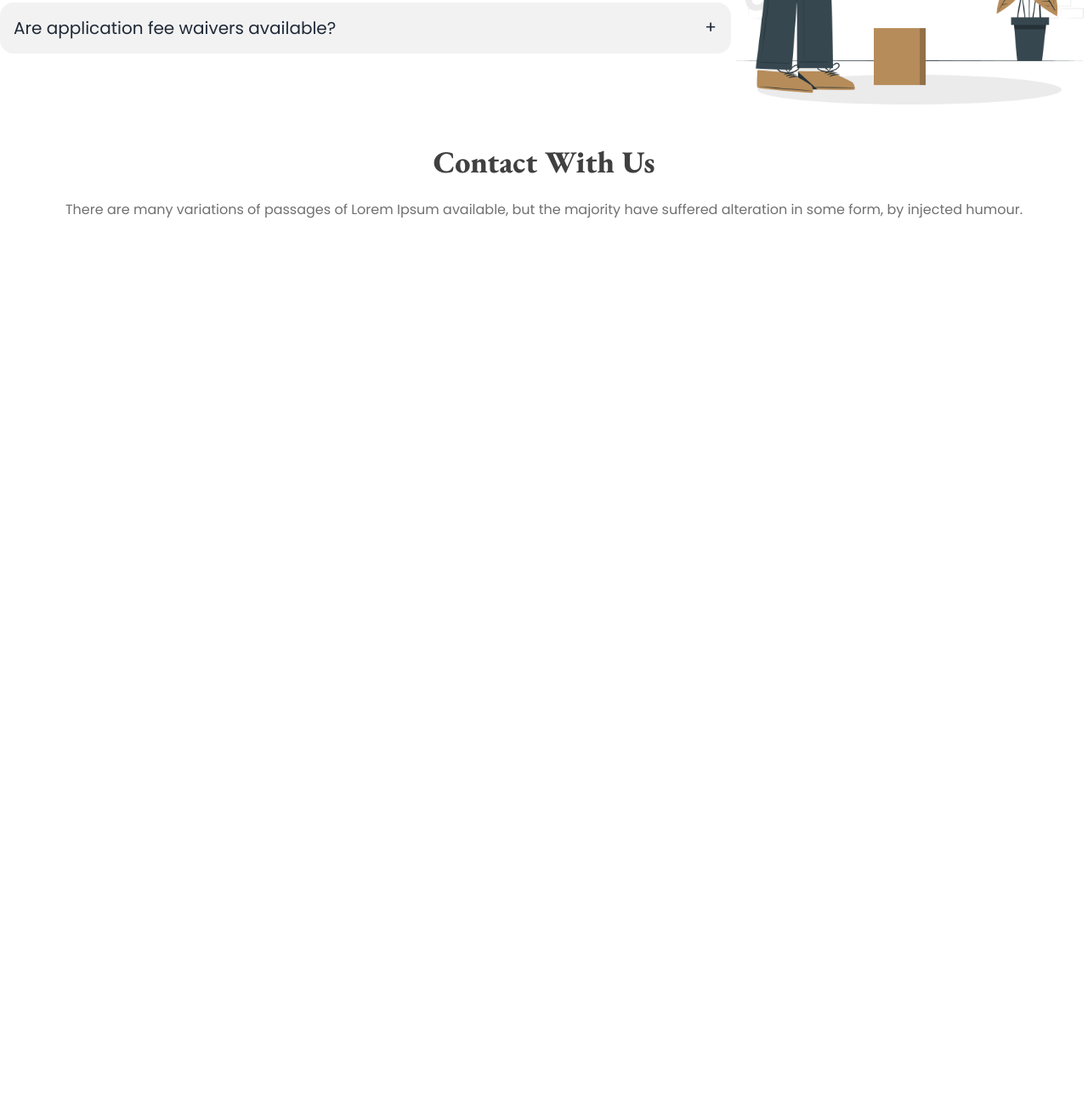
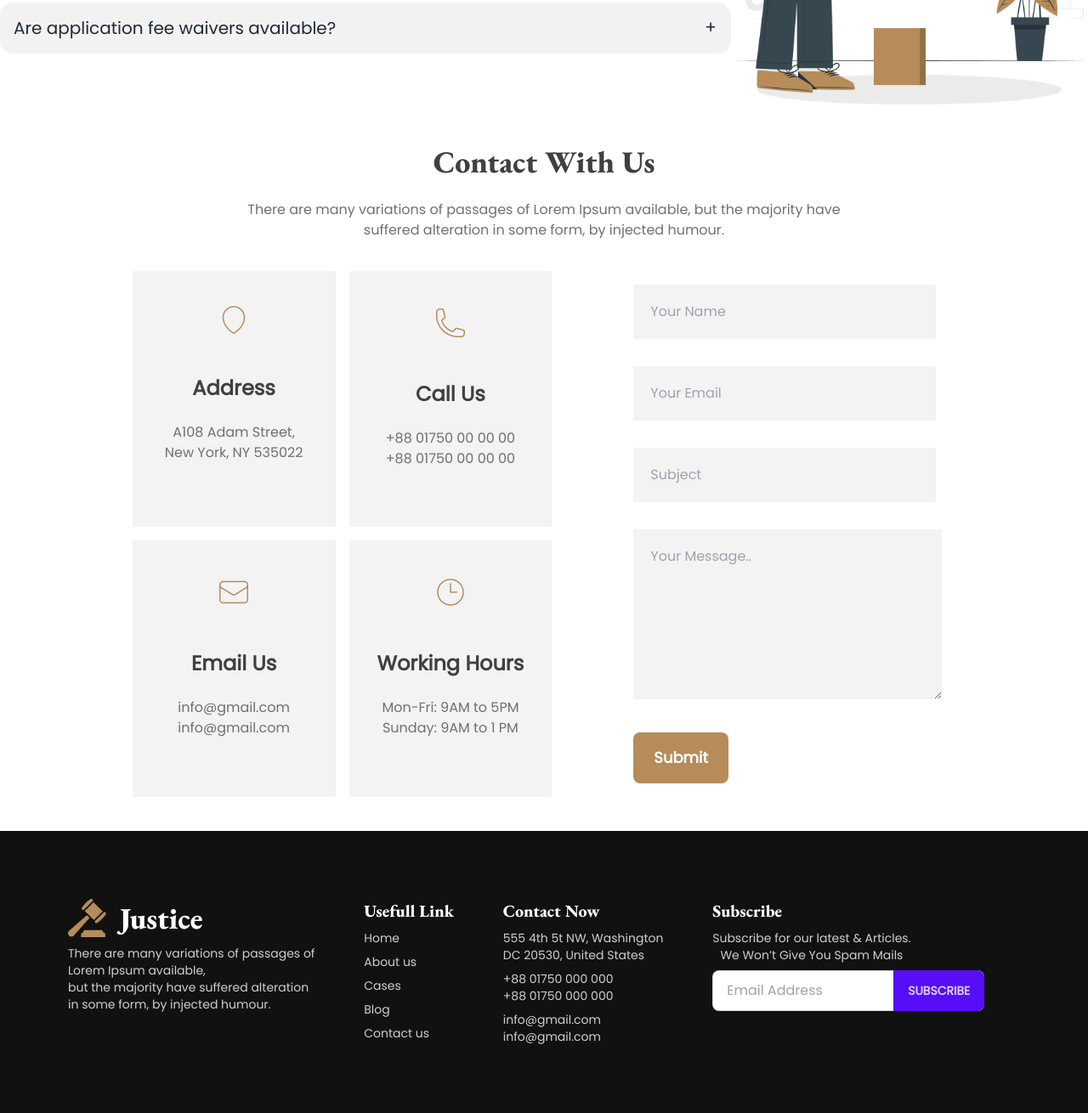
Before and after one commit to sumaiyasinja/legal-support-plus, a plain HTML site: page index.html in a window 1280 px wide. Shown: the part 3514-4824 px from the top of the page at 85% size. Before the commit the page ends 3829 px from the top, so only its background shows below. Drawn offline with nearby package versions, Linux system fonts and the light colour scheme.

Commit message:
all section Added

```diff
--- a/index.html
+++ b/index.html
@@ -23,8 +23,11 @@
             colors: {
               clifford: '#da373d',
               'primary-color': '#B68C5A',
+              'Dark1' : '#111111',
               'Dark2' : '#414040',
               'Dark3' : '#707070',
+              'Dark4' : '#A0A0A0',
+              'Dark5' : '#CFCFCF',
               'Dark7' : '#F3F3F3',
             }
 
@@ -300,20 +303,112 @@
 <!-- Contact With Us section -->
 <section class="container mx-auto my-10">
   <h1 class="headings text-Dark2 text-4xl text-center p-2">Contact With Us</h1>
-  <p class="text-Dark3 text-center text-base p-4">There are many variations of passages of Lorem Ipsum available, but the majority have suffered alteration in some form, by injected humour.</p>
-  <div class="flex justify-center">
+  <p class="text-Dark3 text-center text-base p-4 mb-5">There are many variations of passages of Lorem Ipsum available, but the majority have <br> suffered alteration in some form, by injected humour.</p>
+
+  <div class="flex justify-center gap-20">
 
 <!-- card container -->
-  <div>
+  <div class="grid grid-cols-2 gap-4">
+      <!-- CARD 1 -->
+      <div class="card bg-Dark7 border border-transparent rounded-none hover:border-[#E7E7E7] bg-gradient-to-b hover:from-[#F3F3F3] hover:to-transparent">
+        <figure class="px-10 pt-10 mb-4">
+          <img src="./images/address.png" alt="address" class="rounded-xl" />
+        </figure>
+        <div class="card-body items-center text-center">
+          <h2 class="card-title mb-4 text-2xl text-Dark2">Address</h2>
+          <p class="text-base	 mb-6 text-Dark3">A108 Adam Street,<br>
+            New York, NY 535022</p>
+        </div>
+      </div>
+      <!-- CARD 2 -->
+      <div class="card bg-Dark7 border border-transparent rounded-none hover:border-[#E7E7E7] bg-gradient-to-b hover:from-[#F3F3F3] hover:to-transparent">
+        <figure class="px-10 pt-10 mb-4">
+          <img src="./images/call.png" alt="address" class="rounded-xl" />
+        </figure>
+        <div class="card-body items-center text-center">
+          <h2 class="card-title mb-4 text-2xl  text-Dark2">Call Us</h2>
+          <p class="text-base	 mb-6 text-Dark3">+88 01750 00 00 00 <br>
+            +88 01750 00 00 00</p>
+        </div>
+      </div>
+      <!-- CARD 3 -->
+      <div class="card bg-Dark7 border border-transparent rounded-none hover:border-[#E7E7E7] bg-gradient-to-b hover:from-[#F3F3F3] hover:to-transparent">
+        <figure class="px-10 pt-10 mb-4">
+          <img src="./images/email.png" alt="address" class="rounded-xl" />
+        </figure>
+        <div class="card-body items-center text-center">
+          <h2 class="card-title mb-4 text-2xl text-Dark2">Email Us</h2>
+          <p class="text-base mb-6 text-Dark3">info@gmail.com <br>
+            info@gmail.com</p>
+        </div>
+      </div>
+      <!-- CARD 4 -->
+      <div class="card bg-Dark7 border border-transparent rounded-none hover:border-[#E7E7E7] bg-gradient-to-b hover:from-[#F3F3F3] hover:to-transparent">
+        <figure class="px-10 pt-10 mb-4">
+          <img src="./images/time.png" alt="address" class="rounded-xl" />
+        </figure>
+        <div class="card-body items-center text-center">
+          <h2 class="card-title mb-4 text-2xl text-Dark2">Working Hours</h2>
+          <p class="text-base	mb-6 text-Dark3">Mon-Fri: 9AM to 5PM <br>
+            Sunday: 9AM to 1 PM</p>
+        </div>
+      </div>
 
   </div>
 <!-- form container -->
-  <div>
+<div>
+<div class="flex-1">
+  <form>
+    <input type="text" id="fname" name="firstname" placeholder="Your Name" class="bg-Dark7 p-5 m-4"><br>
+    <input type="email" id="email" name="email" placeholder="Your Email" class="bg-Dark7 p-5 m-4"><br>
+    <input type="text" id="Subject" name="Subject" placeholder="Subject" class="bg-Dark7 p-5 m-4">
+    <br>
+    <textarea id="msg" name="Message" placeholder="Your Message.." style="height:200px" class="bg-Dark7 p-5 m-4 pr-12"></textarea>
+    <br>
+    <button class="font-semibold	text-white text-lg bg-primary-color rounded-lg px-6 py-4 m-4">Submit</button>
+  </form>
+</div>
+</div>
 
-  </div>
 </div>
 </section>
 </main>
-
+    <!-- main section ended -->
+    <!-- footer start -->
+    <footer class="container mx-auto mt-10 footer p-20 bg-Dark1 text-base-content">
+      <div>
+        <img src="./images/logo.png" alt="">
+        <p class="text-Dark5">There are many variations of passages of <br> Lorem Ipsum available, <br>but the majority have suffered alteration <br> in some form, by injected humour.</p>
+      </div>
+      <div>
+        <span class="headings text-xl text-white">Usefull Link</span>
+        <a class="link link-hover text-Dark5">Home</a>
+        <a class="link link-hover text-Dark5">About us</a>
+        <a class="link link-hover text-Dark5">Cases</a>
+        <a class="link link-hover text-Dark5">Blog</a>
+        <a class="link link-hover text-Dark5">Contact us</a>
+      </div>
+      <div>
+        <span class="headings text-xl text-white">Contact Now</span>
+        <a class="link link-hover text-Dark5">555 4th 5t NW, Washington <br>
+          DC 20530, United States</a>
+        <a class="link link-hover text-Dark5">+88 01750 000 000 <br>
+          +88 01750 000 000</a>
+        <a class="link link-hover text-Dark5">info@gmail.com <br>
+          info@gmail.com</a>
+      </div>
+      <!-- subscribe box -->
+      <div>
+        <span class="headings text-xl text-white">Subscribe</span>
+        <p class="text-Dark5 text-center">Subscribe for our latest & Articles. <br>We Won’t Give You  Spam Mails</p>
+        <div class="form-control w-80">
+          <div class="relative">
+            <input type="text" placeholder="Email Address" class="input input-bordered w-full pr-16" />
+            <button class="btn btn-primary absolute top-0 right-0 rounded-l-none">Subscribe</button>
+          </div>
+        </div>
+      </div>
+    </footer>
+    <!-- footer ended -->
 </body>
 </html>
```
